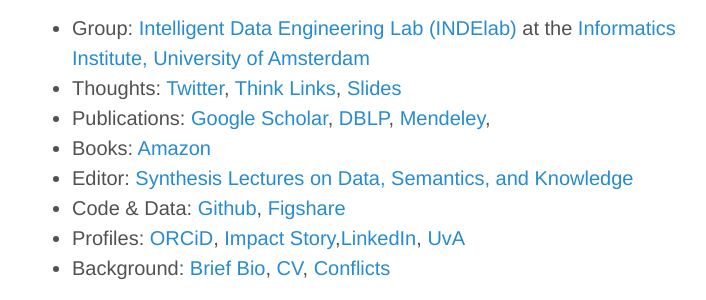
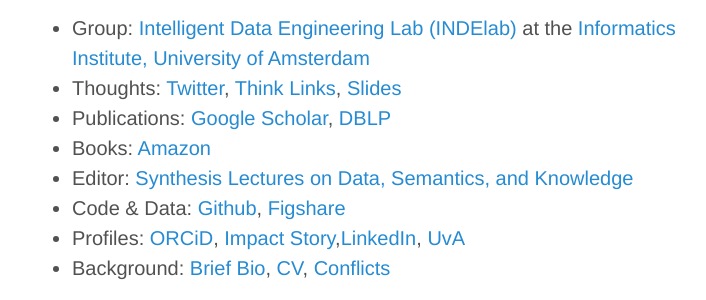
Before and after one commit to pgroth/pgroth.github.com, a Jekyll site: the page built from index.md, in a window 1280 px wide. Shown: the part 238-538 px from the top of the page, without its empty margins (248-954 px from the left). Built offline with Jekyll 4.4.1, drawn with Linux system fonts in a browser that asks for light colours.

Commit message:
Update index.md

```diff
--- a/index.md
+++ b/index.md
@@ -8,7 +8,7 @@
 
 * Group: [Intelligent Data Engineering Lab (INDElab)](http://indelab.org) at the [Informatics Institute, University of Amsterdam](https://ivi.uva.nl)
 * Thoughts: [Twitter](https://twitter.com/pgroth), [Think Links](http://thinklinks.wordpress.com), [Slides](http://www.slideshare.net/pgroth)
-* Publications: [Google Scholar](http://scholar.google.com/citations?user=0tHSHCIAAAAJ&hl=en), [DBLP](http://www.informatik.uni-trier.de/~ley/pers/hd/g/Groth:Paul_T=.html), [Mendeley](http://www.mendeley.com/profiles/paul-groth/),
+* Publications: [Google Scholar](http://scholar.google.com/citations?user=0tHSHCIAAAAJ&hl=en), [DBLP](http://www.informatik.uni-trier.de/~ley/pers/hd/g/Groth:Paul_T=.html)
 * Books: [Amazon](http://amazon.com/author/pgroth)
 * Editor: [Synthesis Lectures on Data, Semantics, and Knowledge](https://www.morganclaypoolpublishers.com/catalog_Orig/index.php?cPath=22&sort=2d&series=60)
 * Code & Data: [Github](https://github.com/pgroth), [Figshare](http://figshare.com/authors/Paul_Groth/99315)
```
